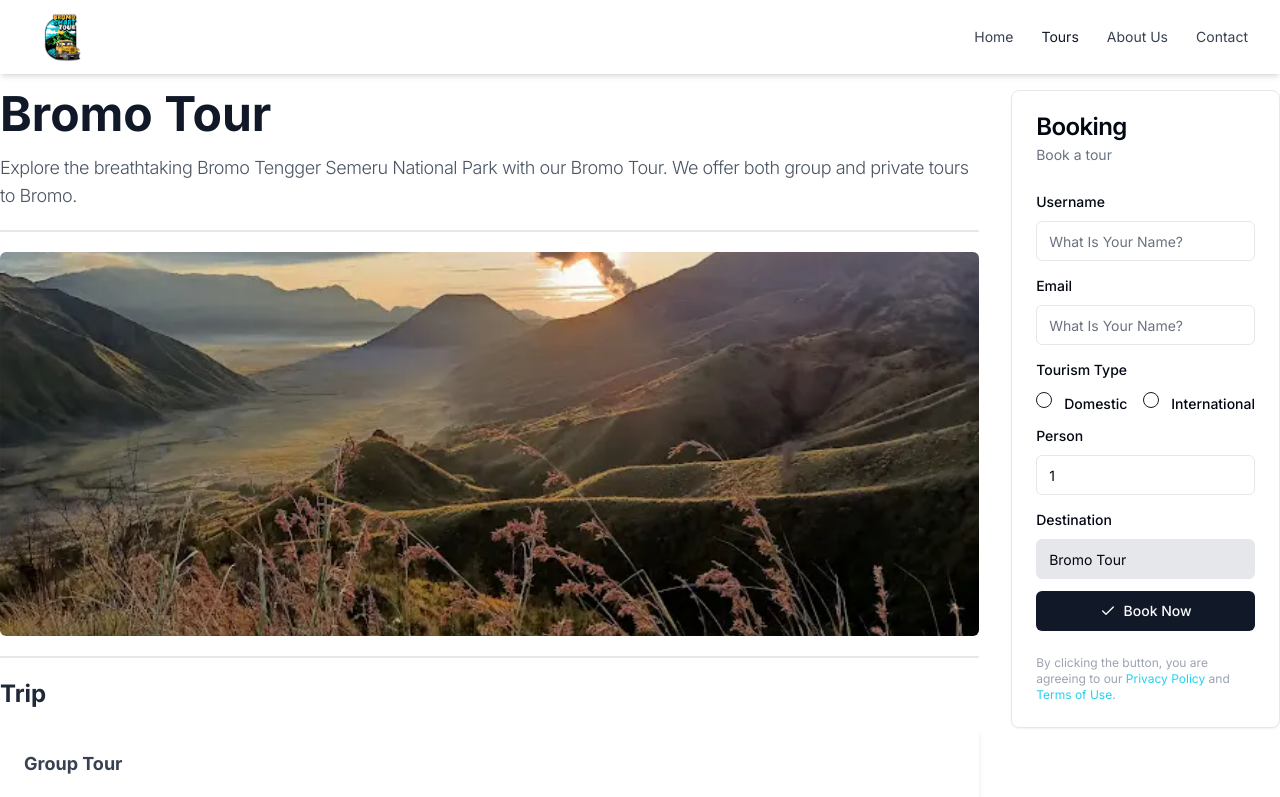
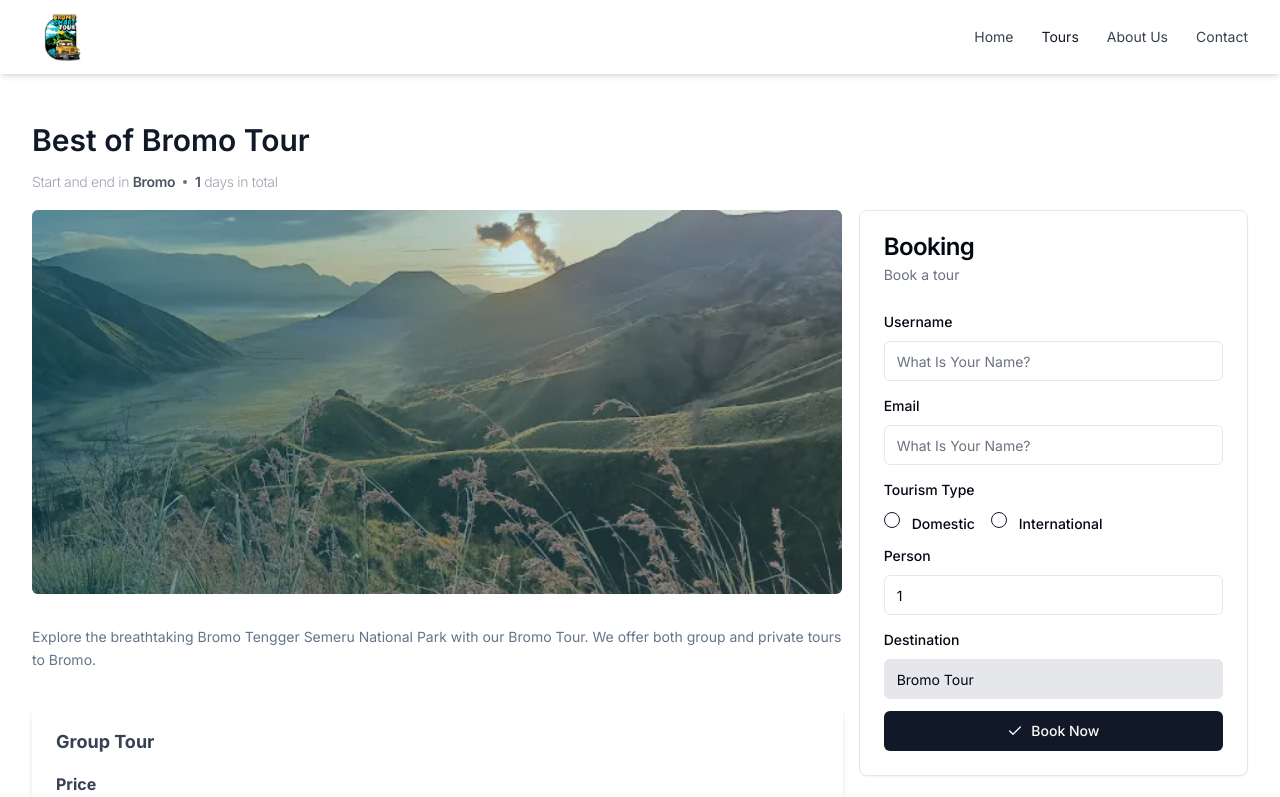
Before and after one commit to alizul01/bromo-sunrise-vinny, a Next.js app: page /tours/bromo-tour in a window 1280 px wide. Shown: the top 797 px of the page. Built offline with nearby package versions, Linux system fonts and the light colour scheme.

Commit message:
update: tour details UI

```diff
--- /dev/null
+++ b/app/not-found.tsx
@@ -0,0 +1,15 @@
+import Link from 'next/link';
+
+export default function NotFound() {
+    return (
+        <div className="min-h-screen flex items-center justify-center bg-gray-100">
+            <div className="bg-white p-8 rounded shadow-md">
+                <h2 className="text-4xl font-bold mb-4 text-gray-800">Not Found</h2>
+                <p className="text-gray-600 mb-8">Could not find the requested resource</p>
+                <Link href="/" className="bg-cyan-500 hover:bg-cyan-700 text-white font-bold py-2 px-4 rounded">
+                    Return Home
+                </Link>
+            </div>
+        </div>
+    );
+}
--- a/app/tours/[slug]/page.tsx
+++ b/app/tours/[slug]/page.tsx
@@ -1,13 +1,12 @@
 "use client"
 
 import React from "react";
-import { usePathname } from "next/navigation";
-import { TOUR_DATA } from "@/data/tour_data";
+import {usePathname} from "next/navigation";
+import {TOUR_DATA} from "@/data/tour_data";
 import Title from "@/components/pages/tour_detail/title";
 import Booking from "@/components/pages/tour_detail/booking";
 import GalleryTourSection from "@/components/pages/tour_detail/gallery";
 import TripContent from "@/components/pages/tour_detail/content";
-import Header from "@/components/partials/header";
 
 const TourDetail: React.FC = () => {
     const router = usePathname();
@@ -19,22 +18,20 @@ const TourDetail: React.FC = () => {
     const getImageUrl = (index: number) =>
         `/assets/image/products/${tour.image}/${index + 1}.webp`;
 
-    const imageGallery = Array.from({ length: 4 }, (_, index) =>
+    const imageGallery = Array.from({length: 4}, (_, index) =>
         getImageUrl(index)
     );
 
     return (
-        <div>
-            <div className="px-6 xl:px-0 container mx-auto start py-4 mb-12 flex gap-8 flex-col md:flex-row">
+        <div className={'mx-auto container max-w-7xl mt-12'}>
+            <Title title={tour.title}/>
+            <div className="grid grid-cols-1 lg:grid-cols-3 md:space-x-4 space-y-8 md:space-y-0 mt-4">
+                <div className="col-span-2">
+                    <GalleryTourSection images={imageGallery}/>
+                    <TripContent tour={tour}/>
+                </div>
                 <div>
-                    <Title title={tour.title} subtitle={tour.description} />
-                    <div className={'container mx-auto w-full h-0.5 bg-gray-200 rounded-full my-5'}/>
-                    <GalleryTourSection images={imageGallery} />
-                    <div className={'container mx-auto w-full h-0.5 bg-gray-200 rounded-full my-5'}/>
-                    <TripContent tour={tour} />
-                </div>
-                <div className="md:w-1/2">
-                    <Booking destination={tour.title} />
+                    <Booking destination={tour.title}/>
                 </div>
             </div>
         </div>
--- a/components/pages/index/hero-section.tsx
+++ b/components/pages/index/hero-section.tsx
@@ -5,12 +5,11 @@ import {Button} from "@/components/ui/button";
 import Image from "next/image";
 import hero_image from '@/public/assets/image/hero/hero.png';
 import {GoPaperAirplane} from "react-icons/go";
-import {motion} from "framer-motion";
 
 const HeroSection: React.FC = () => {
 
     return (
-        <motion.div
+        <div
             className="container my-8 md:my-12">
             <div className={'flex flex-col-reverse md:flex-row items-center gap-3 justify-center md:`justify-between'}>
                 <div className={'flex flex-col items-center justify-center md:items-start gap-5 basis-1/2'}>
@@ -28,16 +27,12 @@ const HeroSection: React.FC = () => {
                         Get Started
                     </Button>
                 </div>
-                <motion.div
-                    initial={{opacity: 0, y: 50}}
-                    animate={{opacity: 1, y: 0}}
-                    transition={{delay: 0.5}}
-                >
+                <div>
                     <Image className={'w-[42rem]'} src={hero_image} alt={'Bromo Smart Tour Image'} width={1080} height={1080}/>
-                </motion.div>
+                </div>
             </div>
             <div className={'absolute right-0 w-[32rem] h-[32rem] bg-cyan-400 rounded-full blur-3xl opacity-10 sm:block md:opacity-25'}/>
-        </motion.div>
+        </div>
     )
 }
 
--- a/components/pages/tour_detail/booking.tsx
+++ b/components/pages/tour_detail/booking.tsx
@@ -2,7 +2,6 @@ import {
     Card,
     CardContent,
     CardDescription,
-    CardFooter,
     CardHeader,
     CardTitle,
 } from "@/components/ui/card"
@@ -184,19 +183,6 @@ const Booking: React.FC<bookingFormValues> = ({destination}) => {
                         </form>
                     </Form>
                 </CardContent>
-                <CardFooter>
-                    <p className="text-xs text-gray-400">
-                        By clicking the button, you are agreeing to our{" "}
-                        <a href="#" className="text-cyan-400">
-                            Privacy Policy
-                        </a>{" "}
-                        and{" "}
-                        <a href="#" className="text-cyan-400">
-                            Terms of Use
-                        </a>
-                        .
-                    </p>
-                </CardFooter>
             </Card>
         </Fragment>
     )
--- a/components/pages/tour_detail/content.tsx
+++ b/components/pages/tour_detail/content.tsx
@@ -9,7 +9,9 @@ export interface TourTripProps {
 const TripContent: React.FC<TourTripProps> = ({tour}) => {
     return (
         <section>
-            <h2 className="text-2xl font-bold text-gray-800 mb-4">Trip</h2>
+            <p className={'my-8 text-sm text-slate-500 leading-relaxed tracking-normal'}>
+                {tour.description}
+            </p>
             <div className={'flex flex-col gap-4 justify-between'}>
                 <GroupTour tour={tour}/>
                 <PrivateTour tour={tour}/>
--- a/components/pages/tour_detail/gallery.tsx
+++ b/components/pages/tour_detail/gallery.tsx
@@ -18,7 +18,7 @@ const GalleryTourSection: React.FC<GalleryTourSectionProps> = ({ images }) => {
 
     return (
         <section>
-            <div className={'mt-4'}>
+            <div>
                 <Carousel
                     className="w-full"
                     opts={{
@@ -33,6 +33,8 @@ const GalleryTourSection: React.FC<GalleryTourSectionProps> = ({ images }) => {
                             <CarouselItem key={index}>
                                 <div>
                                     {image && (
+                                        <div className={'relative'}>
+                                            <span className={'absolute top-0 left-0 h-full w-full bg-gradient-to-r from-cyan-700 to-cyan-200/50 opacity-40 rounded-md'}/>
                                             <Image
                                                 src={image}
                                                 alt={`Gallery Image ${index + 1}`}
@@ -43,6 +45,7 @@ const GalleryTourSection: React.FC<GalleryTourSectionProps> = ({ images }) => {
                                                 loading={"eager"}
                                                 id={`gallery-image-${index + 1}`}
                                             />
+                                        </div>
                                     )}
                                 </div>
                             </CarouselItem>
--- a/components/pages/tour_detail/title.tsx
+++ b/components/pages/tour_detail/title.tsx
@@ -1,13 +1,17 @@
-const Title = ({title, subtitle}: { title: string, subtitle: string }) => (
-    <div className={'flex flex-col gap-4'}>
+const Title = ({title}: { title: string }) => (
+    <div className={'flex flex-col gap-3'}>
         <div>
-            <h2 className="text-3xl xl:text-5xl font-bold text-gray-900">
-                {title}
+            <h2 className="text-xl leading-7 md:text-3xl font-semibold text-gray-900">
+                Best of {title}
             </h2>
         </div>
-        <div>
-            <p className="text-gray-600 font-light text-base md:text-lg text-start tracking-tight leading-6">
-                {subtitle}
+        <div className={'flex items-center text-sm'}>
+            <p className="text-gray-400 font-light text-start tracking-tight leading-6">
+                Start and end in <span className={'font-semibold text-gray-600'}>{title.slice(0, title.indexOf(' '))}</span>
+            </p>
+            <span className={'bg-gray-500 h-1 w-1 mx-2 rounded-full'}/>
+            <p className="text-gray-400 font-light text-start tracking-tight leading-6">
+                <span className={'font-semibold text-gray-600'}>1</span> days in total
             </p>
         </div>
     </div>
--- a/components/partials/header.tsx
+++ b/components/partials/header.tsx
@@ -5,7 +5,6 @@ import Image from "next/image";
 import {usePathname} from "next/navigation";
 import Link from "next/link";
 import NAVIGATION_DATA from "@/data/navigation";
-import {FaHamburger} from "react-icons/fa";
 import {BiMenu} from "react-icons/bi";
 import {motion, AnimatePresence} from "framer-motion";
 
@@ -23,11 +22,8 @@ const Header: React.FC = () => {
     }, [currentRoute]);
 
     return (
-        <motion.nav
+        <nav
             className="w-full z-20 top-0 start-0 bg-white shadow-md"
-            initial={{ opacity: 0 }}
-            animate={{ opacity: 1 }}
-            transition={{ duration: 0.5 }}
         >
             <div className="container max-w-7xl">
                 <div className="flex flex-wrap items-center justify-between py-2">
@@ -74,7 +70,7 @@ const Header: React.FC = () => {
                     )}
                 </AnimatePresence>
             </div>
-        </motion.nav>
+        </nav>
     );
 };
 
```
Lines whose indentation alone changed are shown as unchanged.
